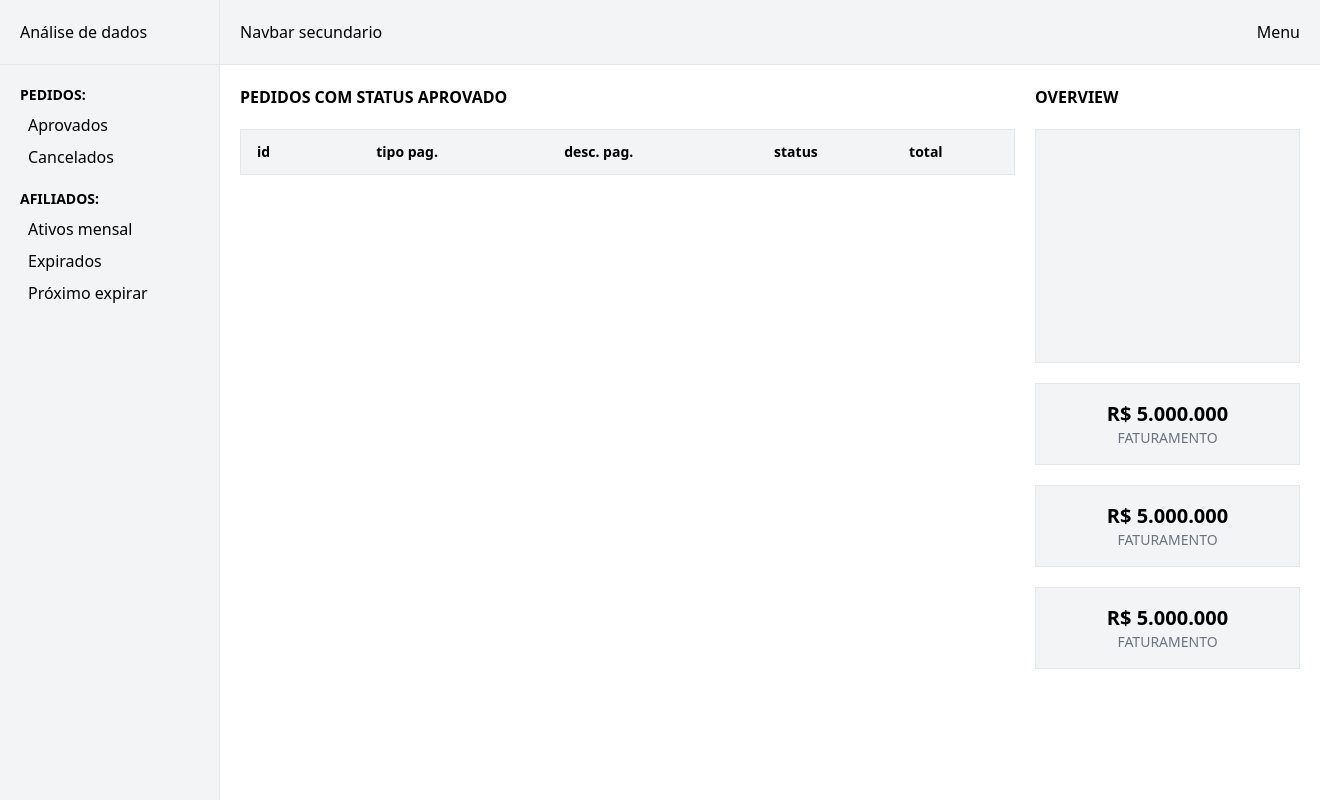
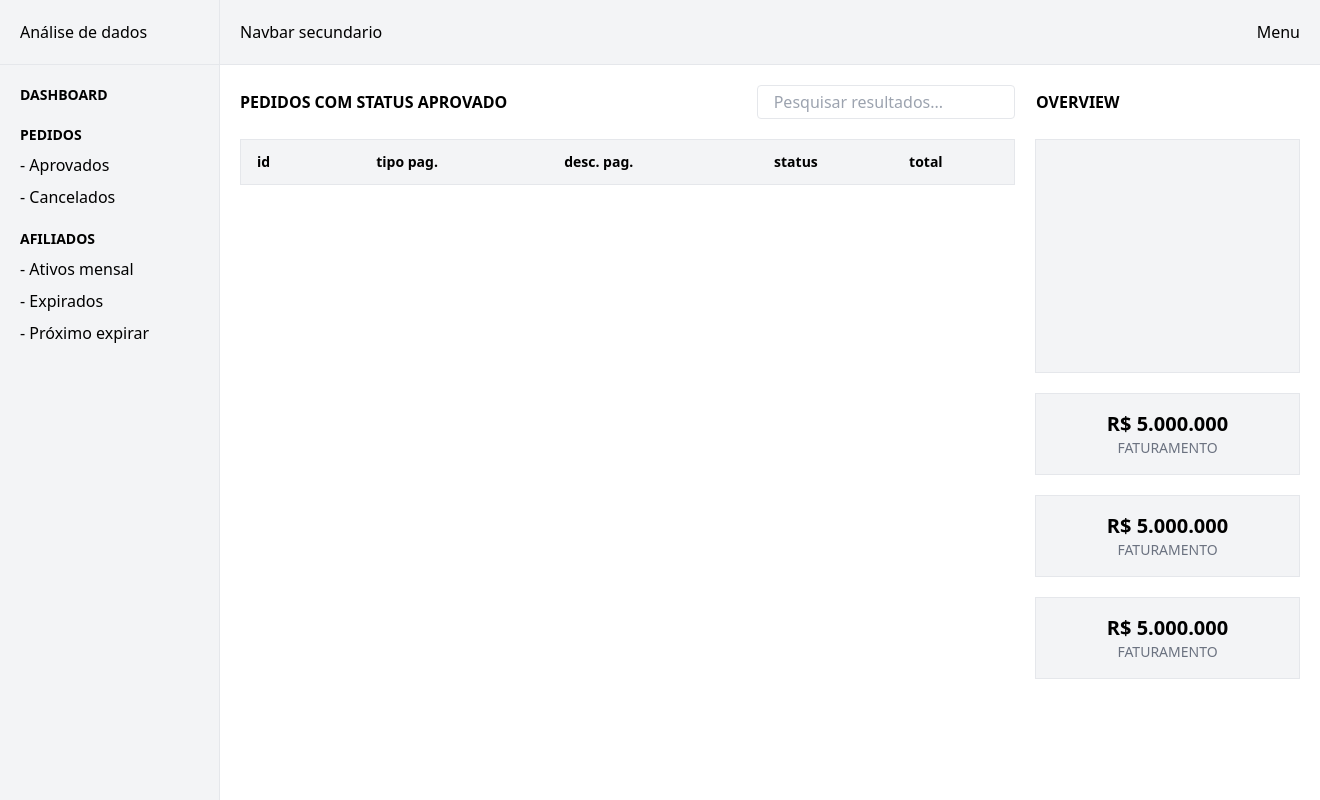
Before and after one commit to rafaelrocha220/django, a Django app: template plot/graph/templates/raw.html in a window 1320 px wide; the page is wider, and only the part inside the window is pictured. Run offline with Django 4.2, Linux system fonts and the light colour scheme; the template is opened without the code that fills it, so the values that code supplies are empty; a map, chart or similar area stays blank; some libraries are stand-ins or nearby versions.

Commit message:
Atualizado sabado grid

```diff
--- a/plot/graph/templates/base.html
+++ b/plot/graph/templates/base.html
@@ -19,20 +19,24 @@
         </div>
 
         <div class="links flex flex-col px-5 gap-5">
+
+            <p class="uppercase font-semibold text-sm">Dashboard</p>
+
             <!-- Pedidos -->
             <div class="flex flex-col gap-2">
-                <p class="uppercase font-semibold text-sm">Pedidos:</p>
-                <a href="#" class="ml-2">Aprovados</a>
-                <a href="#" class="ml-2">Cancelados</a>
+                <p class="uppercase font-semibold text-sm">Pedidos</p>
+                <a href="#">- Aprovados</a>
+                <a href="#">- Cancelados</a>
             </div>
 
             <!-- Afiliados -->
             <div class="flex flex-col gap-2">
-                <p class="uppercase font-semibold text-sm">Afiliados:</p>
-                <a href="#" class="ml-2">Ativos mensal</a>
-                <a href="#" class="ml-2">Expirados</a>
-                <a href="#" class="ml-2">Próximo expirar</a>
+                <p class="uppercase font-semibold text-sm">Afiliados</p>
+                <a href="#">- Ativos mensal</a>
+                <a href="#">- Expirados</a>
+                <a href="#">- Próximo expirar</a>
             </div>
+
         </div>
 
     </div>
--- /dev/null
+++ b/plot/graph/templates/dashboard.html
@@ -0,0 +1,5 @@
+{% extends 'base.html' %}
+
+{% block contents %}
+<h1 class="uppercase font-semibold">Dashboard</h1>
+{% endblock contents %}
--- a/plot/graph/templates/raw.html
+++ b/plot/graph/templates/raw.html
@@ -12,8 +12,13 @@
 
     <div class="flex flex-col gap-5 w-3/4">
 
-        <!-- Titulo -->
-        <h1 class="uppercase font-semibold">Pedidos com status aprovado</h1>
+        <div class="flex flex-row items-center justify-between">
+            <!-- Titulo -->
+            <h1 class="uppercase font-semibold">Pedidos com status aprovado</h1>
+            <input type="text" placeholder="Pesquisar resultados..." class="outline-none rounded px-4 py-1 border focus:border-neutral-700 w-2/6">
+
+        </div>
+
 
         <!-- Resultados -->
         <table class="table-auto border text-sm">
@@ -43,7 +48,7 @@
 
     <div class="flex flex-col gap-5 text-center w-1/4">
         <!-- Titulo -->
-        <h1 class="uppercase font-semibold text-left">Overview</h1>
+        <h1 class="uppercase font-semibold text-left py-1 border border-white">Overview</h1>
 
         <div class="p-4 bg-gray-100 border">
             <canvas id="myChart" width="300" height="200"></canvas>
@@ -77,8 +82,8 @@ const myChart = new Chart(ctx, {
         labels  : JSON.parse(labels),
         datasets: [{
             data           : JSON.parse(datas),
-            backgroundColor: ['rgba(0,0,0, 0.7)'],
-            borderColor    : ['rgb(0,0,0)'],
+            backgroundColor: ['rgba(0,136,204, 0.8)'],
+            borderColor    : ['rgb(0,136,204)'],
             borderWidth    : 2
         }]
     },
--- a/plot/main/urls.py
+++ b/plot/main/urls.py
@@ -1,9 +1,15 @@
 from django.contrib import admin
 from django.urls import path
 
-from graph.views import home
+from graph.views import *
 
 urlpatterns = [
-    path('', home, name='index'),
+    # Dashboard index
+    path('', dashboard, name='dashobard'),
+
+    # Dimensão
+    path('dimensao/pedidos', pedidos, name='pedidos'),
+
+    # Default
     path('admin/', admin.site.urls),
 ]
```
Also changed, not shown: plot/graph/urls.py (deleted, +0 -7 lines), plot/graph/views.py (+5 -12 lines), plot/todo.txt (+19 -2 lines).
